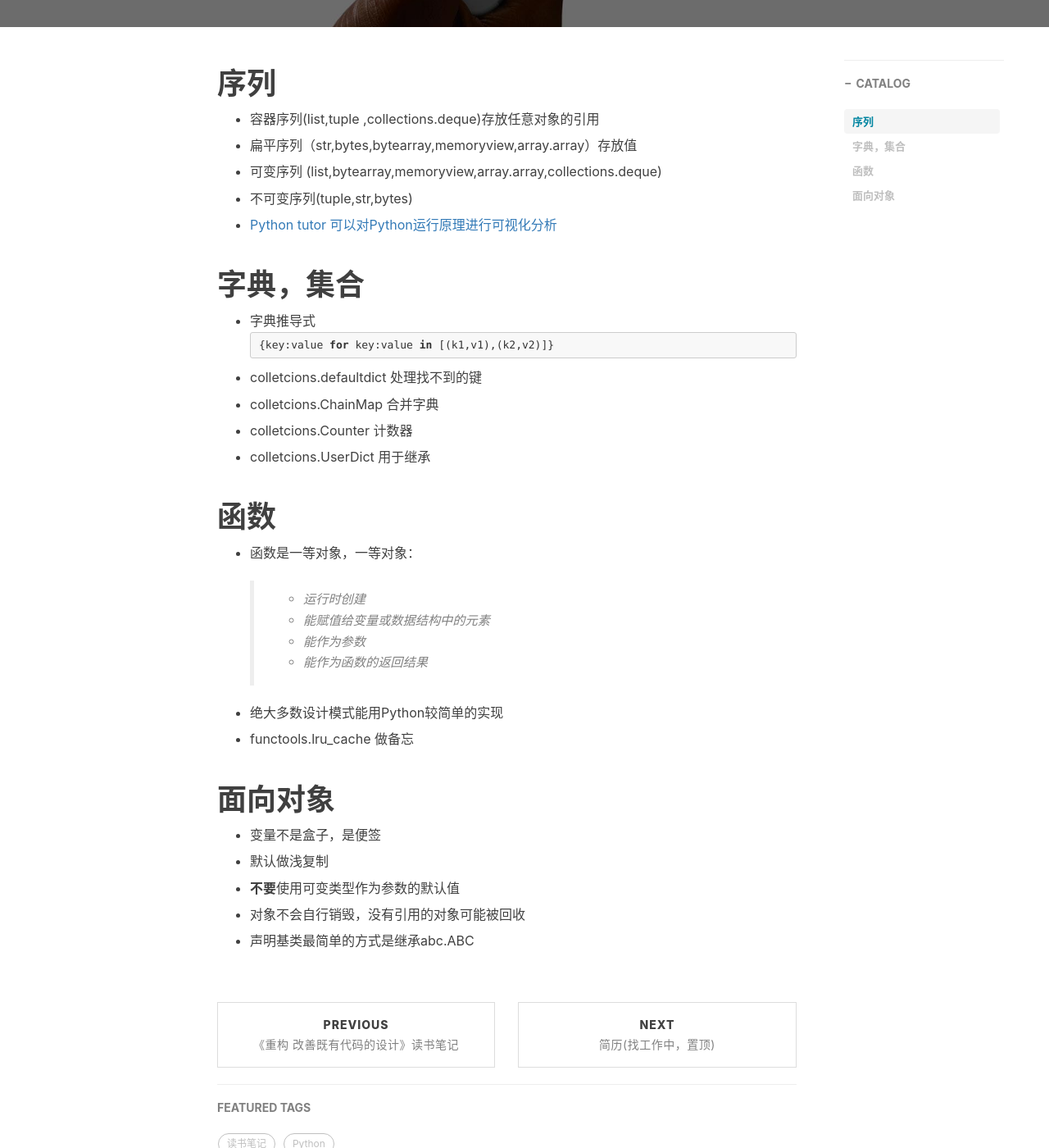
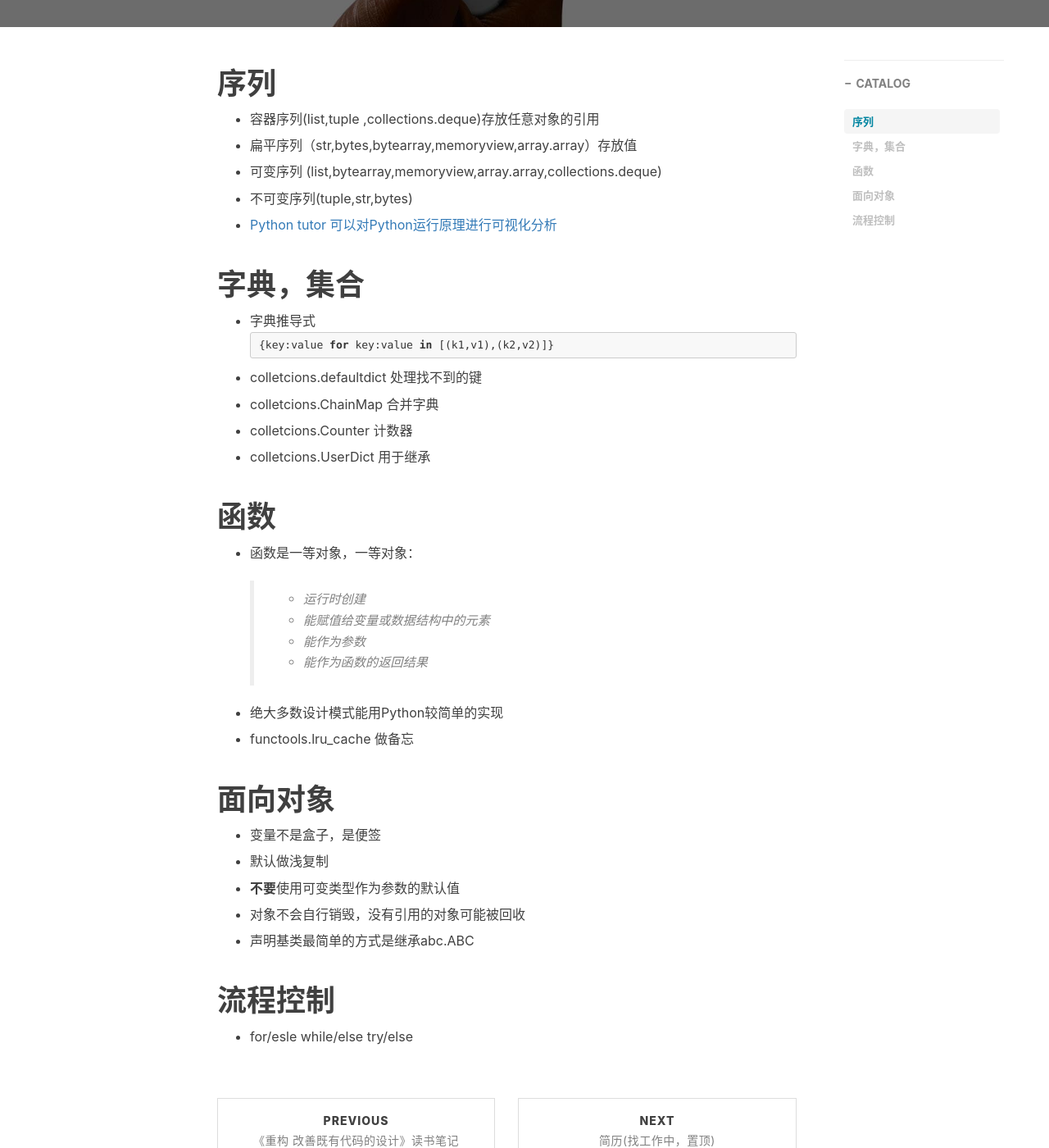
Before and after one commit to GitZW/gitzw.github.io, a Jekyll site: the page built from _posts/2018-11-16-《流畅的Python》读书笔记.md, in a window 1280 px wide and 1400 px high, scrolled down 490 px. Shown: the whole window at 82% size. Built offline with Jekyll 4.4.1, drawn with Linux system fonts in a browser that asks for light colours; nearby versions of some CDN libraries; comment, search, counter and statistics services are not loaded.

Commit message:
Update 2018-11-16-《流畅的Python》读书笔记.md

```diff
--- a/_posts/2018-11-16-《流畅的Python》读书笔记.md
+++ b/_posts/2018-11-16-《流畅的Python》读书笔记.md
@@ -61,3 +61,6 @@ tags:
 * 对象不会自行销毁，没有引用的对象可能被回收
 
 * 声明基类最简单的方式是继承abc.ABC
+
+# 流程控制
+* for/esle  while/else try/else
```
